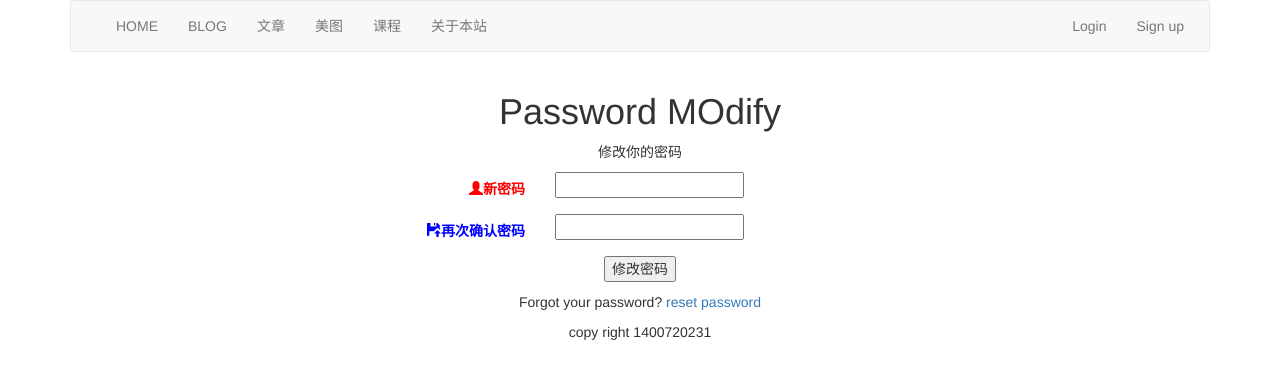
After one commit to 1400720231/mysite, a Django app: a page that uses templates/header.html in a window 1280 px wide. The commit adds this page. Shown: the top 379 px of the page. Run offline with Django 3.2, Linux system fonts and the light colour scheme; some libraries are stand-ins or nearby versions.

Commit message:
完成密码修改、重置功能

```diff
--- a/account/forms.py
+++ b/account/forms.py
@@ -15,7 +15,7 @@ class RegisterForm(forms.Form):
 	password = forms.CharField(required=True, min_length=5)
 
 
-
+# 注册表单二
 class RsgistrationForm(forms.ModelForm):
 	password = forms.CharField(label="Password",widget=forms.PasswordInput)
 	password2 = forms.CharField(label="Password", widget=forms.PasswordInput)
@@ -35,7 +35,19 @@ class RsgistrationForm(forms.ModelForm):
 			raise forms.ValidationError("passwords do not match !")
 		return cd["password2"]
 
+#　注册表单　与二一起在一个视图函数中用
 class UserProfileForm(forms.ModelForm):
 	class Meta:
 		model = UserProfile
 		fields = ("phone","birth")
+
+
+# 密码修改表单
+class ModifyPwdForm(forms.Form):
+	password1 = forms.CharField(max_length=100)
+	password2 = forms.CharField(max_length=100)
+
+
+# 邮箱验证码，输入的form表单
+class EmailForm(forms.Form):
+	email = forms.EmailField()
--- a/account/urls.py
+++ b/account/urls.py
@@ -1,11 +1,13 @@
 from django.conf.urls import url, include
 from django.contrib import admin
-from .views import user_login,user_logout,register
+from .views import user_login,user_logout,register,reset_password,modify_password
 
 urlpatterns = [
     url(r'^login/$', user_login, name="user_login"),
     url(r'^logout/$', user_logout, name="user_logout"),
     url(r'^register/$', register, name="user_register"),
+    url(r'^modify_pw/$',modify_password, name="modify_password"),
+    url(r'^reset/$',reset_password, name="reset_password"),
 
 
 ]
--- a/account/views.py
+++ b/account/views.py
@@ -1,6 +1,9 @@
 from django.shortcuts import render, HttpResponseRedirect, reverse, HttpResponse
 from django.contrib.auth import authenticate, login, logout
-from .forms import LoginForm, RsgistrationForm,UserProfileForm
+from .forms import LoginForm, RsgistrationForm,UserProfileForm,ModifyPwdForm
+from django.contrib.auth.hashers import make_password
+# 发送邮件重置密码
+from utils.send_email import send_email
 # Create your views here.
 
 # 登录视图
@@ -72,3 +75,40 @@ def register(request):
         user_form = RsgistrationForm()
         userprofile_form = UserProfileForm()
         return render(request, "account/register.html",{"form":user_form,"profile":userprofile_form})
+
+
+# 修改密码
+def modify_password(request):
+    modify_form = ModifyPwdForm(request.POST)
+    if request.method == "POST":
+        user = request.user
+
+        if modify_form.is_valid():
+            pwd1 = request.POST.get('password1')
+            pwd2 = request.POST.get('password2')
+            if pwd1 != pwd2:
+                return render(request, 'account/password_reset.html', {'mes': '密码不一致','modify_form': modify_form})
+            else:
+                # 注意这里的make_password函数，吧明文编码成hash的密文
+                user.password = make_password(pwd2)
+                user.save()
+                return HttpResponseRedirect(reverse('account:user_login'))
+    else:
+        return render(request, 'account/password_reset.html', {'mes': '','modify_form': modify_form})
+
+# 重置密码
+from .forms import EmailForm
+def reset_password(request):
+    if request.method == "GET":
+        form = EmailForm()
+        context = {"form":form}
+        return render(request, 'account/input_email.html',context=context)
+
+    else:
+        email = request.POST.get(email, '')
+        if email:
+
+            send_email()
+            return HttpResponse("验证码已经发送，查收")
+        else:
+            return HttpResponse("请输入正确的邮箱")
--- /dev/null
+++ b/templates/account/password_reset.html
@@ -0,0 +1,26 @@
+{% extends "base.html" %}
+{% block title %}修改密码{% endblock %}
+{% block content %}
+
+<div class="row text-center vertical-middle-sm">
+	<h1>Password MOdify </h1>
+	<p>修改你的密码</p>
+	<form class="form-horizontal" action="{% url 'account:modify_password' %}" method="post">
+		{% csrf_token %}
+		<!-- {{ form.as_p }} -->
+		<div class="form-group">
+			<label for="{{ modify_form.password1.id_for_label }}" class="col-md-5 control-label" style="color:red"><span class="glyphicon glyphicon-user"></span>新密码</label>
+			<div class="col-md-6 text-left">{{ modify_form.password1 }}</div>
+		</div>
+		<div class="form-group">
+			<label for="{{ modify_form.password2.id_for_label }}" class="col-md-5 control-label" style="color:blue"><span class="glyphicon glyphicon-floppy-open"></span>再次确认密码</label>
+			<div class="col-md-6 text-left">{{ modify_form.password2 }}</div>
+		</div>
+		{% if mes %}
+			<p style="margin-top:10px">{{ mes }}</p>
+		{% endif %}
+		<input type="submit" value="修改密码">
+	</form>
+        <p style="margin-top:10px">Forgot your password? <a href="">reset password</a></p>
+</div>
+{% endblock %}
--- a/templates/header.html
+++ b/templates/header.html
@@ -14,25 +14,28 @@
                 <li><a href="">关于本站</a></li>
 	    </ul>
 	    <ul class="nav navbar-nav navbar-right" style="margin-right:10px">
-		{% if user.is_authenticated %}
-		<li>
+    		{% if user.is_authenticated %}
+        		<li>
                     <div class="dropdown" style="margin-top:8px">
                         <button class='btn btn-default dropdown-toggle' type='button' id='dropdownMenu' data-toggle='dropdown'>{{ user.username }}<span class='caret'></span></button>
                         <ul class="dropdown-menu">
-                            <li><a href="">修改密码</a></li>
+                            <li><a href="{% url 'account:modify_password' %}">修改密码</a></li>
                             <li><a href="">个人信息</a></li>
                             <li><a href="">后台管理</a></li>
                         </ul>
                     </div>
                 </li>
-		<li><a href="{% url 'account:user_logout' %}">Logout</a></li>
-		{% else %}
-		<li><a href="{% url 'account:user_login' %}">LOGIN</a></li>
+
+    		  <li><a href="{% url 'account:user_logout' %}">Logout</a></li>
+    		{% else %}
+    		    <li><a href="{% url 'account:user_login' %}">Login</a></li>
                 <li><a href="{% url 'account:user_register' %}">Sign up</a></li>
-		{% endif %}
+    		{% endif %}
 	    </ul>
 	</div>
     </nav>
 </div>
-<script src="{% static 'js/jquery.js'%}"></script>
-<script src="{% static 'js/bootstrap.js' %}"></script>
+
+
+<script src="{% static 'jquery/jquery-3.3.1.min.js'%}"></script>
+<script type="text/javascript" src="{% static 'js/bootstrap.min.js' %}"></script>
```
Also changed, not shown: account/models.py (+13 -0 lines), mysite/settings.py (+13 -0 lines), utils/send_email.py (added, +32 -0 lines), account/migrations/0002_emailverifyrecord.py (added), db.sqlite3, utils/__init__.py (added).
